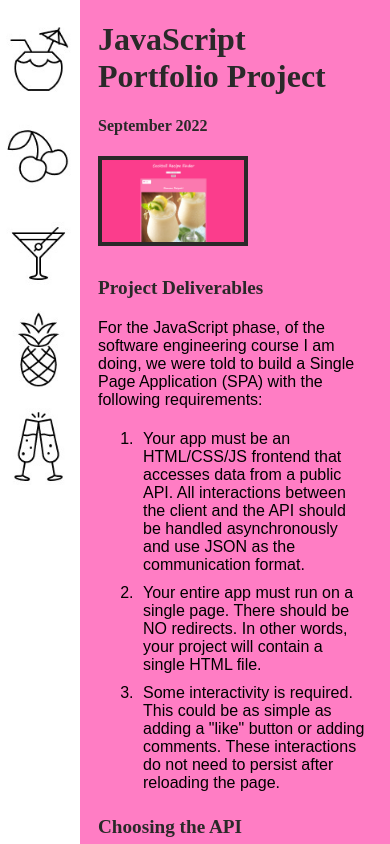
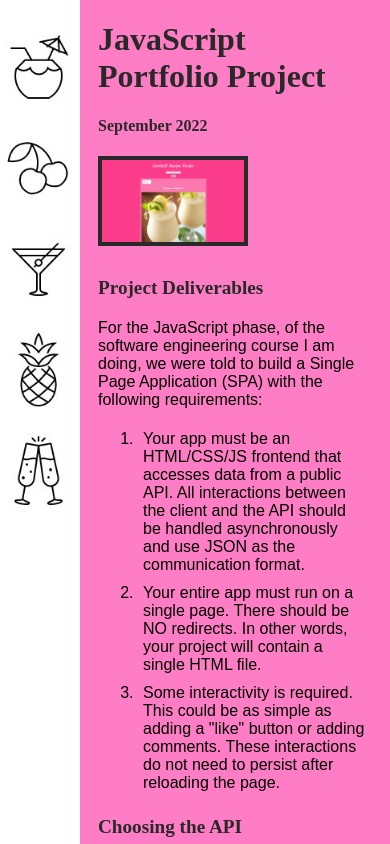
Before and after one commit to olasrum/javascript-blog-mode, a plain HTML site: page index.html in a window 390 px wide. Shown: the top 844 px of the page. Drawn offline with Linux system fonts and the light colour scheme.

Commit message:
updated media query

```diff
--- a/style.css
+++ b/style.css
@@ -82,9 +82,9 @@ padding: 5px;
   }
 
   .sidenav img {
-    display: inline-block;
+    display: block;
     width: 96%;
     height: auto;
-    margin-top: 20%;
+    padding-top: 30%;
   }
   }
```
